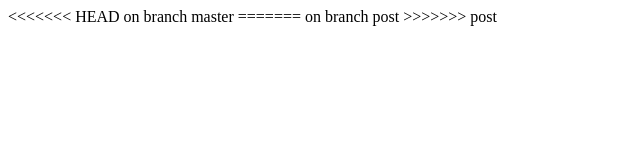
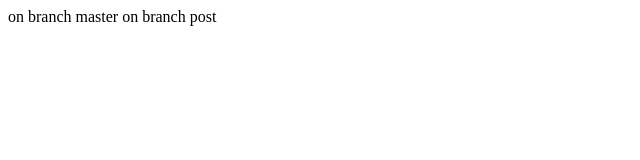
Before and after one commit to JoshqinRajabov/0903project2, a plain HTML site: page index.html in a window 1280 px wide. Shown: the whole page, without its empty margins (0-640 px from the left). Drawn offline with Linux system fonts and the light colour scheme.

Commit message:
v8 git hub ga tayyorladik

```diff
--- a/index.html
+++ b/index.html
@@ -7,11 +7,8 @@
 </head>
 <body>
     <div>
-<<<<<<< HEAD
         on branch master
-=======
          on branch post
->>>>>>> post
     </div>
 </body>
 </html>
```
Also changed, not shown: 1 other file.
